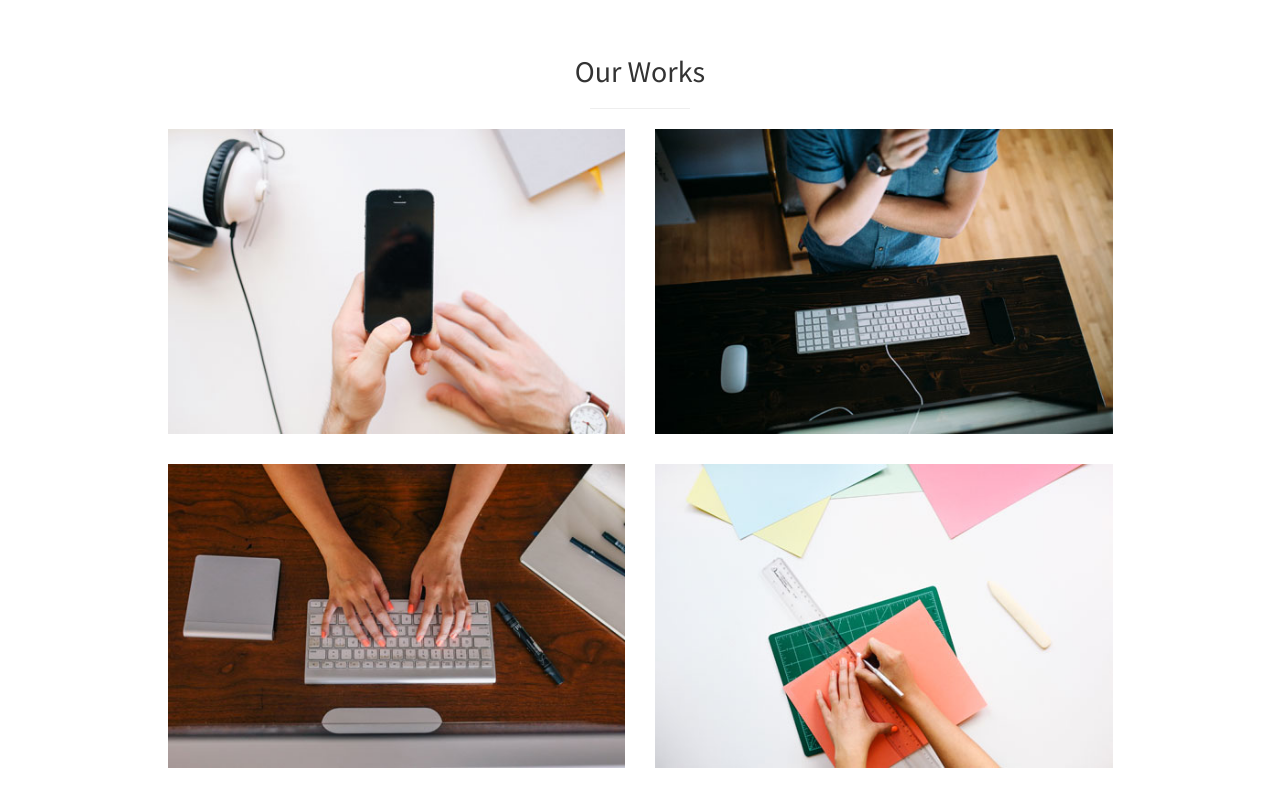
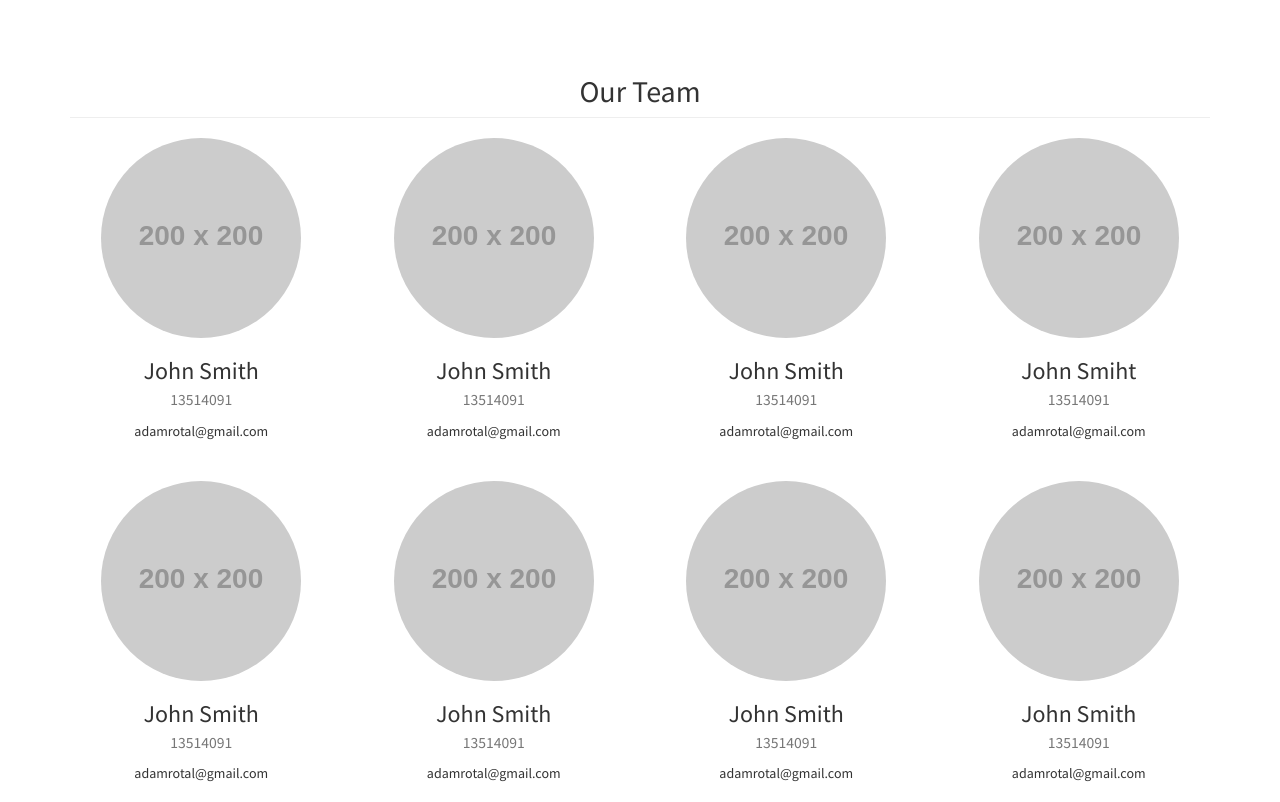
Before and after one commit to mickyyu96/Psiper, a plain HTML site: page WebsitePsiper/index.html in a window 1280 px wide. Shown: the part 5420-6222 px from the top of the page. Drawn offline with Linux system fonts and the light colour scheme; placeholder pictures from the web are drawn by us.

Commit message:
balikin punya adam

```diff
--- a/WebsitePsiper/index.html
+++ b/WebsitePsiper/index.html
@@ -325,39 +325,64 @@
     <section id="portfolio" class="portfolio">
         <div class="container">
             <div class="row">
-                <div class="col-lg-10 col-lg-offset-1 text-center">
-                    <h2>Our Works</h2>
-                    <hr class="small">
-                    <div class="row">
-                        <div class="col-md-6">
-                            <div class="portfolio-item">
-                                <a>
-                                    <img class="img-portfolio img-responsive" src="img/portfolio-1.jpg">
-                                </a>
+                 <div class="col-lg-12">
+                    <h2 class="page-header"><center>Our Team</center></h2>
                 </div>
+                <div class="col-lg-3 col-sm-6 text-center" style="margin-bottom: 30px;">
+                    <img class="img-circle img-responsive img-center" src="http://placehold.it/200x200" alt="">
+                    <h3>John Smith<br>
+                        <small>13514091</small>
+                    </h3>
+                    <p>adamrotal@gmail.com</p>
                 </div>
-                        <div class="col-md-6">
-                            <div class="portfolio-item">
-                                <a>
-                                    <img class="img-portfolio img-responsive" src="img/portfolio-2.jpg">
-                                </a>
+                <div class="col-lg-3 col-sm-6 text-center" style="margin-bottom: 30px;">
+                    <img class="img-circle img-responsive img-center" src="http://placehold.it/200x200" alt="">
+                    <h3>John Smith<br>
+                        <small>13514091</small>
+                    </h3>
+                    <p>adamrotal@gmail.com</p>
                 </div>
+                <div class="col-lg-3 col-sm-6 text-center" style="margin-bottom: 30px;">
+                    <img class="img-circle img-responsive img-center" src="http://placehold.it/200x200" alt="">
+                    <h3>John Smith<br>
+                        <small>13514091</small>
+                    </h3>
+                    <p>adamrotal@gmail.com</p>
                 </div>
-                        <div class="col-md-6">
-                            <div class="portfolio-item">
-                                <a>
-                                    <img class="img-portfolio img-responsive" src="img/portfolio-3.jpg">
-                                </a>
+                <div class="col-lg-3 col-sm-6 text-center" style="margin-bottom: 30px;">
+                    <img class="img-circle img-responsive img-center" src="http://placehold.it/200x200" alt="">
+                    <h3>John Smiht<br>
+                        <small>13514091</small>
+                    </h3>
+                    <p>adamrotal@gmail.com</p>
                 </div>
+                <div class="col-lg-3 col-sm-6 text-center" style="margin-bottom: 30px;">
+                    <img class="img-circle img-responsive img-center" src="http://placehold.it/200x200" alt="">
+                    <h3>John Smith<br>
+                        <small>13514091</small>
+                    </h3>
+                    <p>adamrotal@gmail.com</p>
                 </div>
-                        <div class="col-md-6">
-                            <div class="portfolio-item">
-                                <a>
-                                    <img class="img-portfolio img-responsive" src="img/portfolio-4.jpg">
-                                </a>
+                <div class="col-lg-3 col-sm-6 text-center" style="margin-bottom: 30px;">
+                    <img class="img-circle img-responsive img-center" src="http://placehold.it/200x200" alt="">
+                    <h3>John Smith<br>
+                        <small>13514091</small>
+                    </h3>
+                    <p>adamrotal@gmail.com</p>
                 </div>
+                <div class="col-lg-3 col-sm-6 text-center" style="margin-bottom: 30px;">
+                    <img class="img-circle img-responsive img-center" src="http://placehold.it/200x200" alt="">
+                    <h3>John Smith<br>
+                        <small>13514091</small>
+                    </h3>
+                    <p>adamrotal@gmail.com</p>
                 </div>
-                    </div>
+                <div class="col-lg-3 col-sm-6 text-center" style="margin-bottom: 30px;">
+                    <img class="img-circle img-responsive img-center" src="http://placehold.it/200x200" alt="">
+                    <h3>John Smith<br>
+                        <small>13514091</small>
+                    </h3>
+                    <p>adamrotal@gmail.com</p>
                 </div>
                 <!-- /.col-lg-10 -->
             </div>
```
Lines whose indentation alone changed are shown as unchanged.
